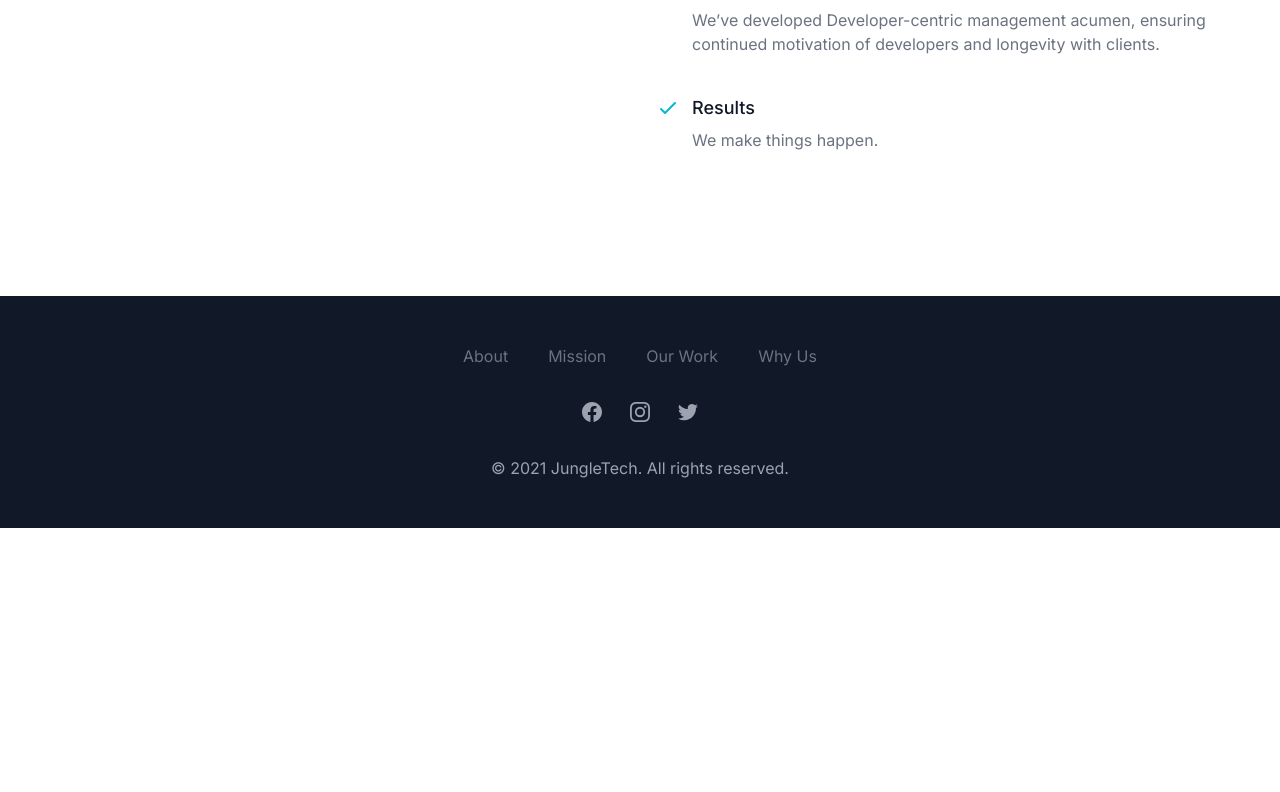
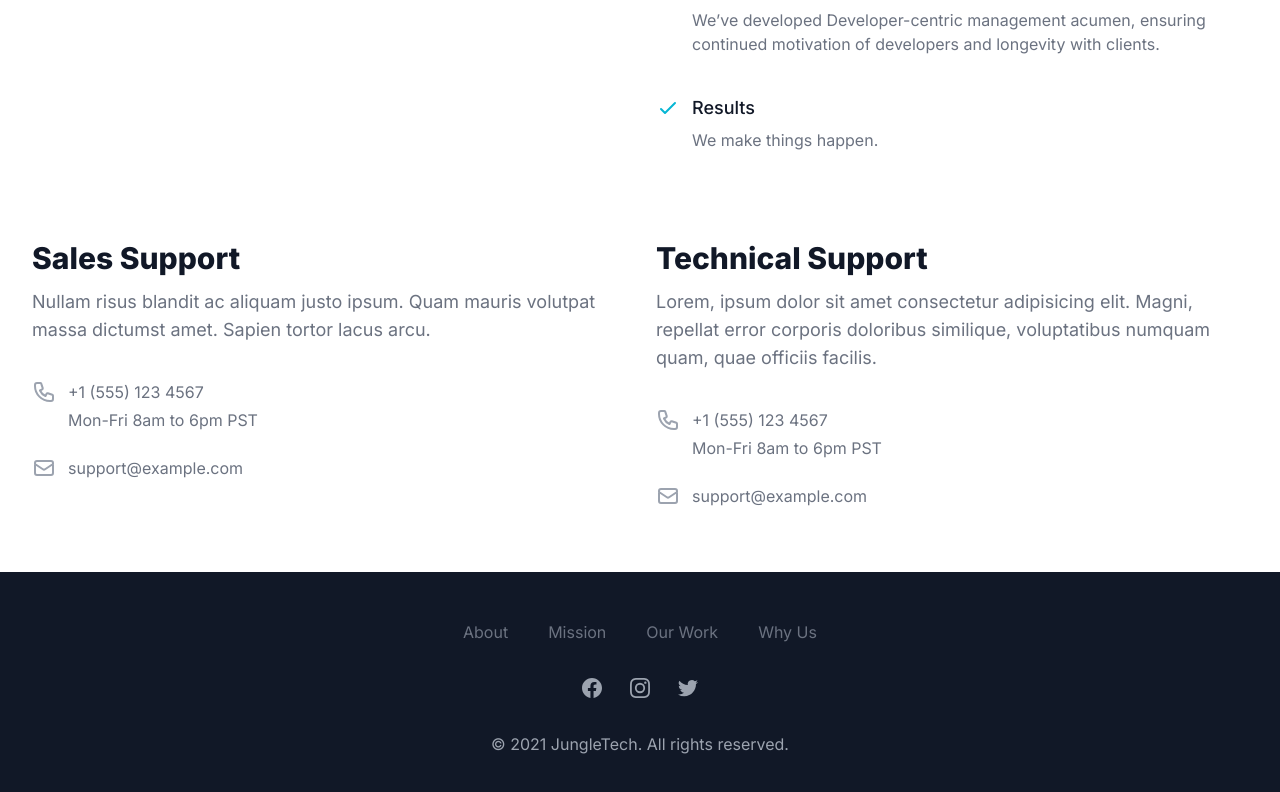
Before and after one commit to alfredasare/jungletech, a Next.js app: page / in a window 1280 px wide. Shown: the part 3324-4116 px from the top of the page. Before the commit the page ends 3852 px from the top, so only its background shows below. Built offline with nearby package versions, Linux system fonts and the light colour scheme.

Commit message:
Add initial contact section

```diff
--- /dev/null
+++ b/components/contact/contact.tsx
@@ -0,0 +1,97 @@
+import {
+	MailIcon,
+	PhoneIcon,
+	LocationMarkerIcon,
+} from '@heroicons/react/outline';
+
+const Contact = () => {
+	return (
+		<div className='bg-white'>
+			<div className='max-w-7xl mx-auto pt-8 pb-16 px-4 sm:pt-0 md:pt-16 sm:px-6 lg:px-8'>
+				<div className='max-w-lg mx-auto md:max-w-none md:grid md:grid-cols-2 md:gap-8'>
+					<div>
+						<h2 className='text-2xl font-extrabold text-gray-900 sm:text-3xl'>
+							Sales Support
+						</h2>
+						<div className='mt-3'>
+							<p className='text-lg text-gray-500'>
+								Nullam risus blandit ac aliquam justo ipsum.
+								Quam mauris volutpat massa dictumst amet. Sapien
+								tortor lacus arcu.
+							</p>
+						</div>
+						<div className='mt-9'>
+							<div className='flex'>
+								<div className='flex-shrink-0'>
+									<PhoneIcon
+										className='h-6 w-6 text-gray-400'
+										aria-hidden='true'
+									/>
+								</div>
+								<div className='ml-3 text-base text-gray-500'>
+									<p>+1 (555) 123 4567</p>
+									<p className='mt-1'>
+										Mon-Fri 8am to 6pm PST
+									</p>
+								</div>
+							</div>
+							<div className='mt-6 flex'>
+								<div className='flex-shrink-0'>
+									<MailIcon
+										className='h-6 w-6 text-gray-400'
+										aria-hidden='true'
+									/>
+								</div>
+								<div className='ml-3 text-base text-gray-500'>
+									<p>support@example.com</p>
+								</div>
+							</div>
+						</div>
+					</div>
+					<div className='mt-12 sm:mt-16 md:mt-0'>
+						<h2 className='text-2xl font-extrabold text-gray-900 sm:text-3xl'>
+							Technical Support
+						</h2>
+						<div className='mt-3'>
+							<p className='text-lg text-gray-500'>
+								Lorem, ipsum dolor sit amet consectetur
+								adipisicing elit. Magni, repellat error corporis
+								doloribus similique, voluptatibus numquam quam,
+								quae officiis facilis.
+							</p>
+						</div>
+						<div className='mt-9'>
+							<div className='flex'>
+								<div className='flex-shrink-0'>
+									<PhoneIcon
+										className='h-6 w-6 text-gray-400'
+										aria-hidden='true'
+									/>
+								</div>
+								<div className='ml-3 text-base text-gray-500'>
+									<p>+1 (555) 123 4567</p>
+									<p className='mt-1'>
+										Mon-Fri 8am to 6pm PST
+									</p>
+								</div>
+							</div>
+							<div className='mt-6 flex'>
+								<div className='flex-shrink-0'>
+									<MailIcon
+										className='h-6 w-6 text-gray-400'
+										aria-hidden='true'
+									/>
+								</div>
+								<div className='ml-3 text-base text-gray-500'>
+									<p>support@example.com</p>
+								</div>
+							</div>
+						</div>
+					</div>
+				</div>
+			</div>
+		</div>
+	);
+};
+
+export default Contact;
--- a/components/why-us/whyUs.tsx
+++ b/components/why-us/whyUs.tsx
@@ -37,7 +37,7 @@ const WhyUs = () => {
 				</div>
 				<div className='mt-12 lg:mt-0 lg:col-span-1'>
 					<motion.dl
-						className='space-y-10 sm:space-y-0 sm:grid sm:grid-cols-1 sm:grid-rows-4 sm:grid-flow-col
+						className='space-y-10 sm:space-y-0 sm:grid sm:grid-cols-1 sm:grid-rows-3 sm:grid-flow-col
 						sm:gap-x-6 sm:gap-y-10 lg:gap-x-8'
 						initial='hidden'
 						animate={featureControl}
--- a/pages/index.tsx
+++ b/pages/index.tsx
@@ -5,6 +5,7 @@ import About from '../components/about/about';
 import Mission from '../components/mission/mission';
 import WhyUs from '../components/why-us/whyUs';
 import Landing from '../components/landing/landing';
+import Contact from '../components/contact/contact';
 
 const Home: NextPage = () => {
 	return (
@@ -14,6 +15,7 @@ const Home: NextPage = () => {
 			<Mission />
 			<OurWork />
 			<WhyUs />
+			<Contact />
 		</Layout>
 	);
 };
```
